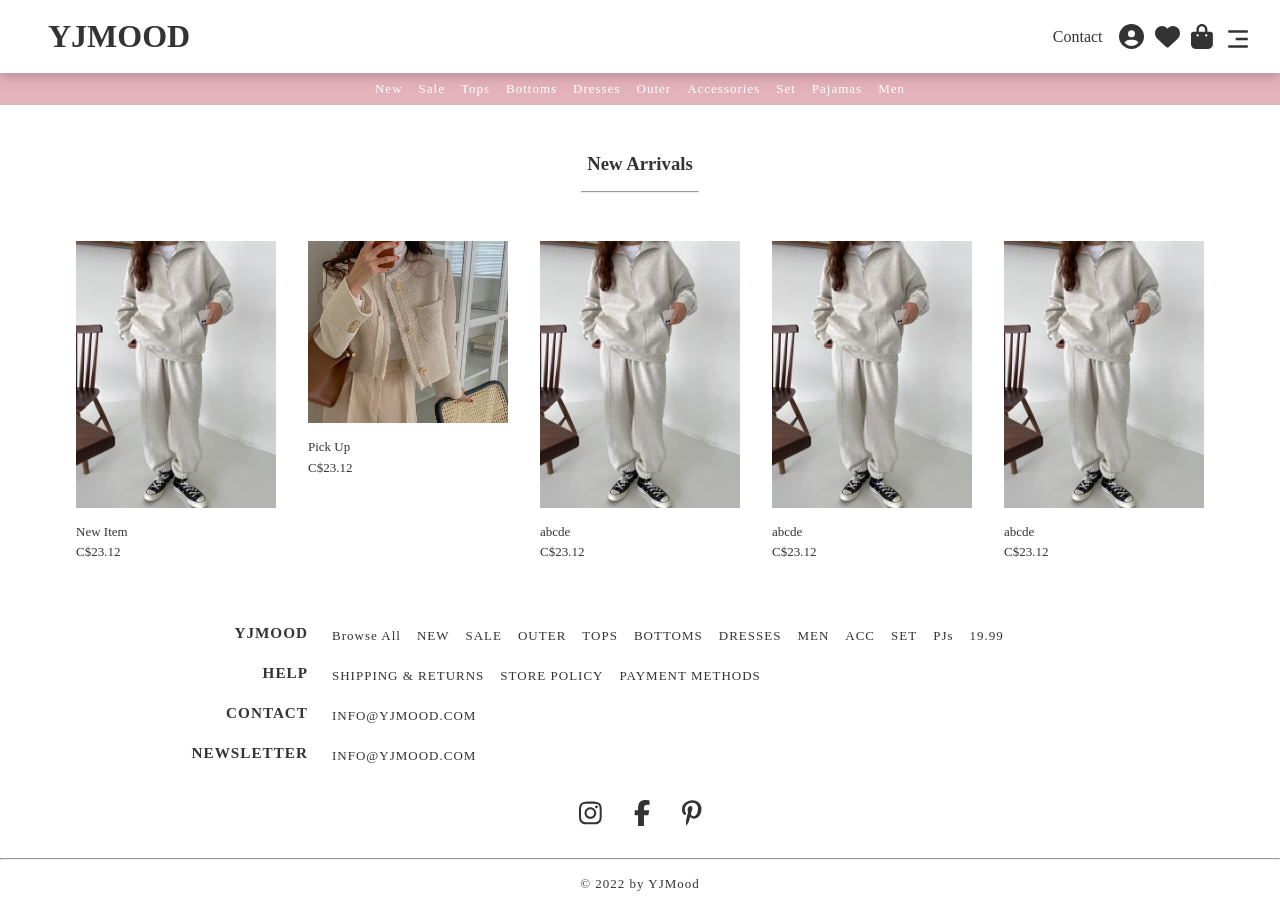
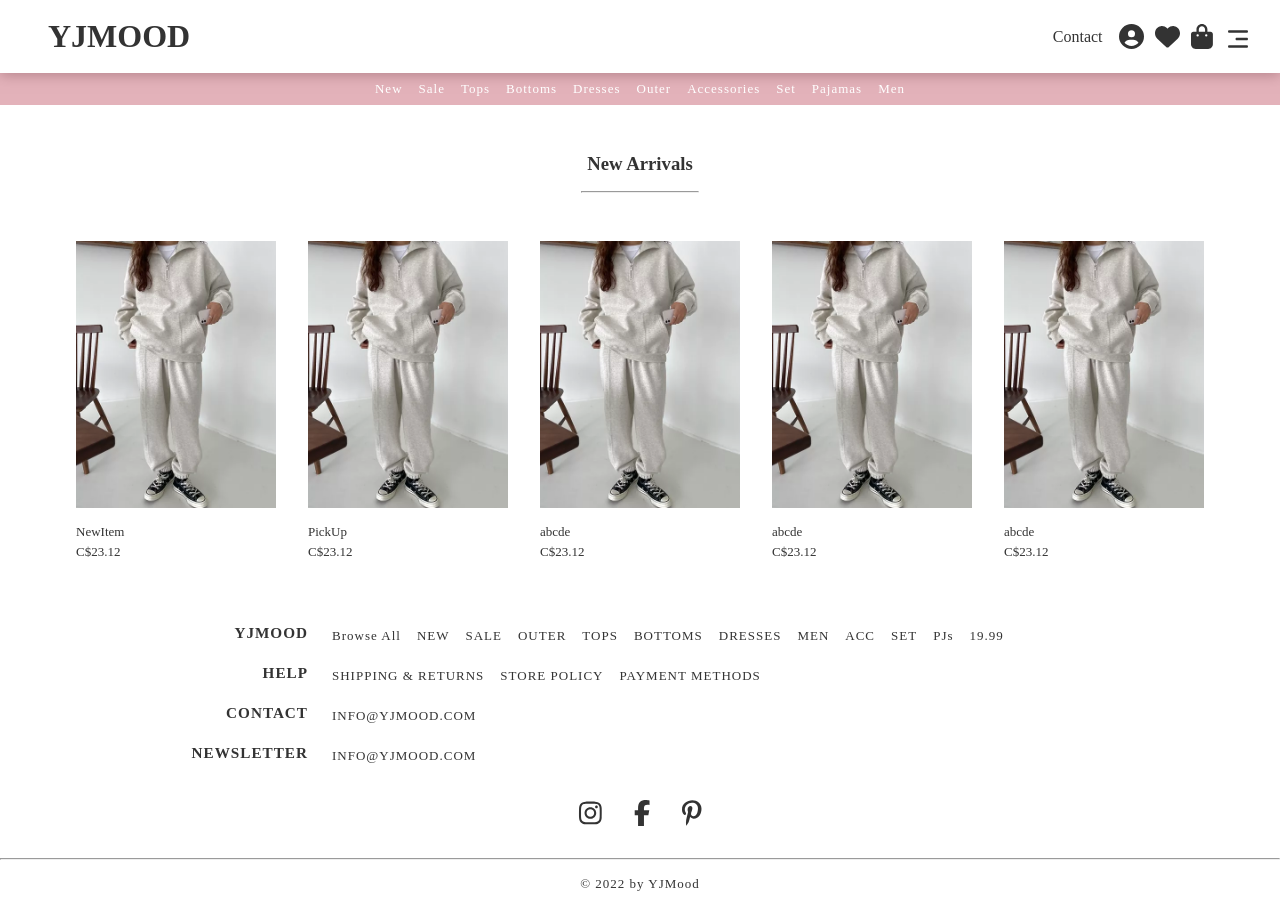
Before and after one commit to Yuuki915/YJMood, a React (Create React App) app: page /new in a window 1280 px wide. Built offline with nearby package versions, Linux system fonts and the light colour scheme.

Commit message:
fixed error in product page

```diff
--- a/src/App.js
+++ b/src/App.js
@@ -1,4 +1,5 @@
 import "./App.css";
+import pageData from "./components/page-data.json";
 import Product from "./components/product-pages/Product";
 import { BrowserRouter as Router, Route, Routes } from "react-router-dom";
 import Home from "./components/home/Home";
@@ -15,6 +16,8 @@ import PajamasPage from "./components/pages/page/PajamasPage";
 import MenPage from "./components/pages/page/MenPage";
 
 export default function App() {
+  // pageData[0].newPage.map((e) => console.log(e.id));
+
   return (
     <div className="App">
       <Router>
@@ -34,7 +37,13 @@ export default function App() {
           <Route path="/men" element={<MenPage />} />
 
           {/* その他子ページ */}
-          <Route path={`product`} element={<Product />} />
+          {pageData[0].newPage.map((e, key) => (
+            <Route
+              key={key}
+              path={`/product-${e.item}`}
+              element={<Product />}
+            />
+          ))}
         </Routes>
       </Router>
     </div>
--- a/src/components/page-data.json
+++ b/src/components/page-data.json
@@ -3,31 +3,31 @@
     "newPage": [
       {
         "id": 1,
-        "img": "../../../images/newItems.webp",
-        "item": "New Item",
+        "img": "../../images/newItems.webp",
+        "item": "NewItem",
         "price": 23.12
       },
       {
         "id": 2,
-        "img": "../../../images/pickup1.jpg",
-        "item": "Pick Up",
+        "img": "../../images/pickup1.jpg",
+        "item": "PickUp",
         "price": 23.12
       },
       {
         "id": 3,
-        "img": "../../../images/newItems.webp",
+        "img": "../../images/newItems.webp",
         "item": "abcde",
         "price": 23.12
       },
       {
         "id": 4,
-        "img": "../../../images/newItems.webp",
+        "img": "../../images/newItems.webp",
         "item": "abcde",
         "price": 23.12
       },
       {
         "id": 5,
-        "img": "../../../images/newItems.webp",
+        "img": "../../images/newItems.webp",
         "item": "abcde",
         "price": 23.12
       }
@@ -37,31 +37,31 @@
     "salePage": [
       {
         "id": 1,
-        "img": "../../../images/newItems.webp",
+        "img": "../../images/newItems.webp",
         "item": "New Item",
         "price": 23.12
       },
       {
         "id": 2,
-        "img": "../../../images/pickup1.jpg",
+        "img": "../../images/pickup1.jpg",
         "item": "Pick Up",
         "price": 23.12
       },
       {
         "id": 3,
-        "img": "../../../images/newItems.webp",
+        "img": "../../images/newItems.webp",
         "item": "abcde",
         "price": 23.12
       },
       {
         "id": 4,
-        "img": "../../../images/newItems.webp",
+        "img": "../../images/newItems.webp",
         "item": "abcde",
         "price": 23.12
       },
       {
         "id": 5,
-        "img": "../../../images/newItems.webp",
+        "img": "../../images/newItems.webp",
         "item": "abcde",
         "price": 23.12
       }
--- a/src/components/pages/PageBase.js
+++ b/src/components/pages/PageBase.js
@@ -1,7 +1,7 @@
 import React from "react";
 import Header from "../header/Header";
 import Footer from "../footer/Footer";
-
+import src from "../../images/newItems.webp";
 import "./PageBase.css";
 import { Link } from "react-router-dom";
 
@@ -17,12 +17,11 @@ export default function PageBase(props) {
         </div>
 
         <div className="item-cards">
-          {props.newPage.map((e) => (
-            // console.log(e[e.id])
+          {props.pageData.map((e) => (
             <div className="page-item" key={e.id}>
-              <Link to={`/${props.link}-product`}>
+              <Link to={`/product-${e.item}`}>
                 <div className="item-img-container">
-                  <img src={e.img} alt="" />
+                  <img src={src} alt="" />
                 </div>
                 <div className="item-details">
                   <p className="item">{e.item}</p>
--- a/src/components/pages/page/NewPage.js
+++ b/src/components/pages/page/NewPage.js
@@ -2,25 +2,24 @@ import React from "react";
 import PageBase from "../PageBase";
 import pageData from "../../page-data.json";
 
-import newItemImg from "../../../images/newItems.webp";
-import pickupImg from "../../../images/pickup1.jpg";
+// import newItemImg from "../../../images/newItems.webp";
+// import pickupImg from "../../../images/pickup1.jpg";
 
 export default function NewPage() {
   const pageH2 = "New Arrivals";
-  const newPage = [
-    { id: 1, img: newItemImg, item: "New Item", price: 23.12 },
-    { id: 2, img: pickupImg, item: "Pick Up", price: 23.12 },
-    { id: 3, img: newItemImg, item: "abcde", price: 23.12 },
-    { id: 4, img: newItemImg, item: "abcde", price: 23.12 },
-    { id: 5, img: newItemImg, item: "abcde", price: 23.12 },
-  ];
+  // const newPage = [
+  //   { id: 1, img: newItemImg, item: "New Item", price: 23.12 },
+  //   { id: 2, img: pickupImg, item: "Pick Up", price: 23.12 },
+  //   { id: 3, img: newItemImg, item: "abcde", price: 23.12 },
+  //   { id: 4, img: newItemImg, item: "abcde", price: 23.12 },
+  //   { id: 5, img: newItemImg, item: "abcde", price: 23.12 },
+  // ];
   const link = "new";
 
   return (
     <div className="new-page">
-      <PageBase h2={pageH2} newPage={newPage} link={link} />
-      {/* <PageBase h2={pageH2} pageData={pageData[0]} link={link} /> */}
-      {/* {console.log(pageData[0])} */}
+      {/* <PageBase h2={pageH2} newPage={newPage} link={link} /> */}
+      <PageBase h2={pageH2} pageData={pageData[0].newPage} link={link} />
     </div>
   );
 }
--- a/src/components/product-pages/Product.css
+++ b/src/components/product-pages/Product.css
@@ -1,7 +1,7 @@
 .product-detail {
   display: flex;
   justify-content: center;
-  margin-top: 3rem;
+  margin: 3rem 0;
 }
 .product-detail-options {
   width: 300px;
--- a/src/components/product-pages/Product.js
+++ b/src/components/product-pages/Product.js
@@ -1,5 +1,7 @@
 import React from "react";
 import productImg from "../../images/newItems.webp";
+import Footer from "../footer/Footer";
+import Header from "../header/Header";
 import Color from "./Color";
 
 import "./Product.css";
@@ -7,9 +9,9 @@ import Quantity from "./Quantity";
 
 export default function Product(props) {
   const productImgs = [productImg];
-  console.log(props.newPage.map((e) => e.id));
   return (
     <div className="product">
+      <Header />
       <div className="product-detail">
         <section className="product-detail-img">
           <img src={productImgs} alt="" />
@@ -28,6 +30,7 @@ export default function Product(props) {
           <button className="btn add-cart-btn">Add To Cart</button>
         </section>
       </div>
+      <Footer />
     </div>
   );
 }
```
